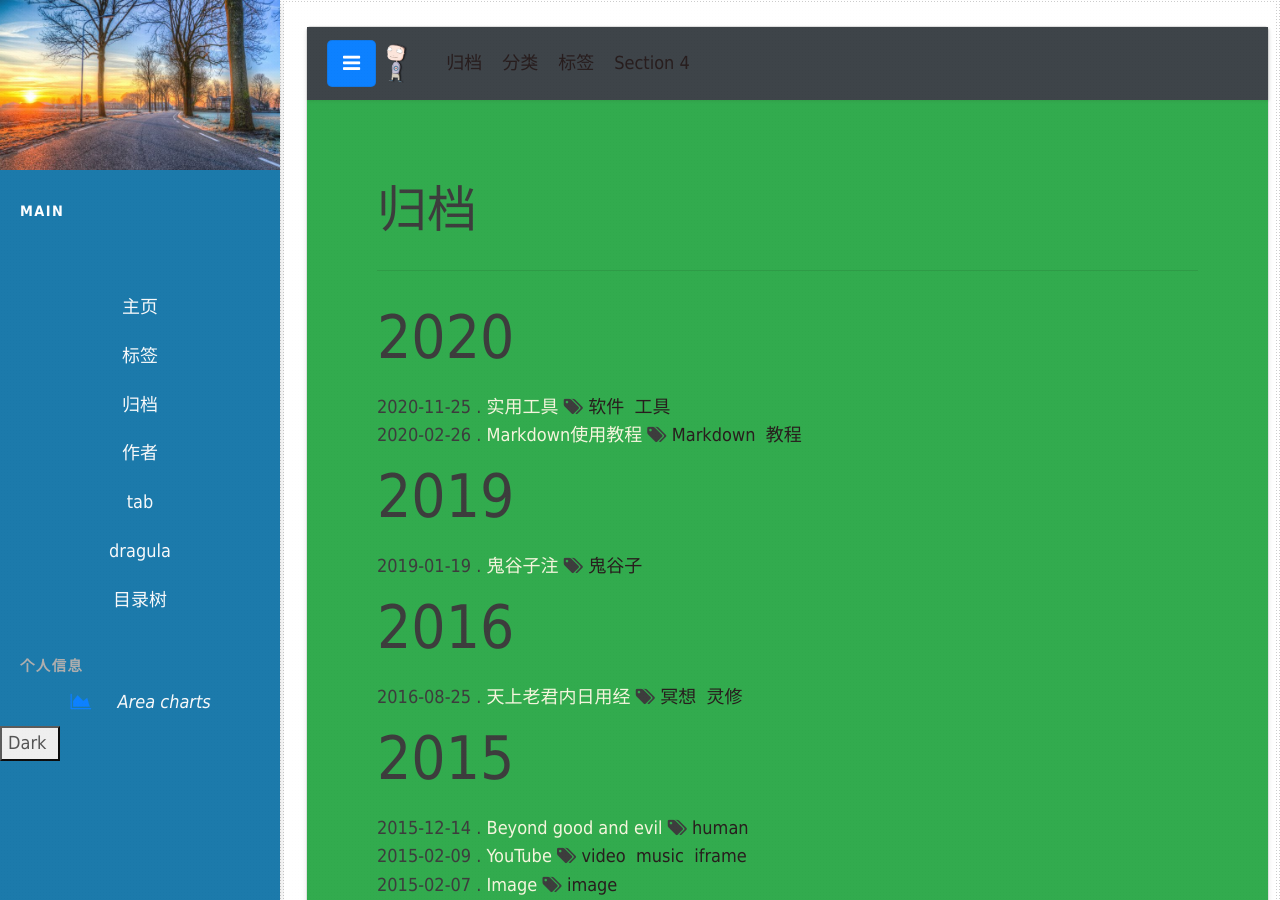
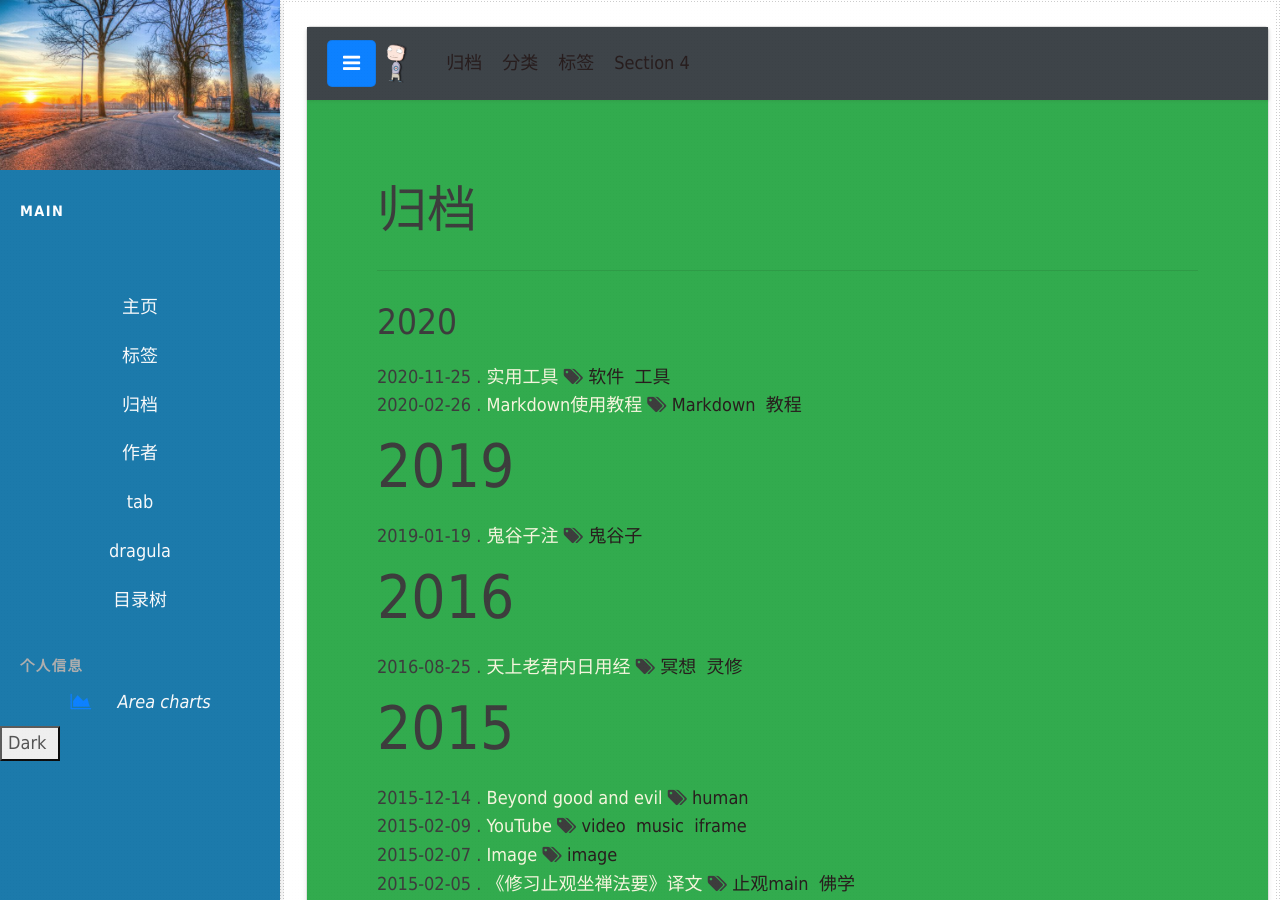
Before and after one commit to nengwuzhi/nengwuzhi.github.ioce, a Jekyll site: the page built from pages/tab.html, in a window 1280 px wide and 900 px high. Built offline with Jekyll 4.4.1, drawn with Linux system fonts in a browser that asks for light colours; nearby versions of some CDN libraries.

Commit message:
Update tab.html

```diff
--- a/pages/tab.html
+++ b/pages/tab.html
@@ -41,7 +41,7 @@
           {% for post in site.posts %}
 
             {% unless post.next %}
-              <h2 id="y{{ post.date | date: '%Y' }}">{{ post.date | date: '%Y' }}</h2>
+              <h3 id="y{{ post.date | date: '%Y' }}">{{ post.date | date: '%Y' }}</h3>
             {% else %}
               {% capture year %}{{ post.date | date: '%Y' }}{% endcapture %}
               {% capture nyear %}{{ post.next.date | date: '%Y' }}{% endcapture %}
@@ -64,11 +64,11 @@
         </ul>
 </div>
 <div id="section2" class="container-fluid bg-danger" style="padding-top:70px;padding-bottom:70px;padding-left:70px;padding-right:70px;">
-   <h2>分类</h2>
+   <h1>分类</h1>
         <hr>
         <ul>
             {% for category in site.categories %}
-            <h2 id="{{category | first}}">{{category | first}}</h2>
+            <h3 id="{{category | first}}">{{category | first}}</h3>
                 {% for posts in category  %}
                     {% for post in posts %}
                         {% if post.url %}
@@ -88,7 +88,7 @@
         </ul>
 </div>
 <div id="section3" class="container-fluid bg-info" style="padding-top:70px;padding-bottom:70px;padding-left:70px;padding-right:70px;">
-          <h2>标签</h2>
+          <h1>标签</h1>
         <hr>
         {% capture tags %}
           {% for tag in site.tags %}
```
